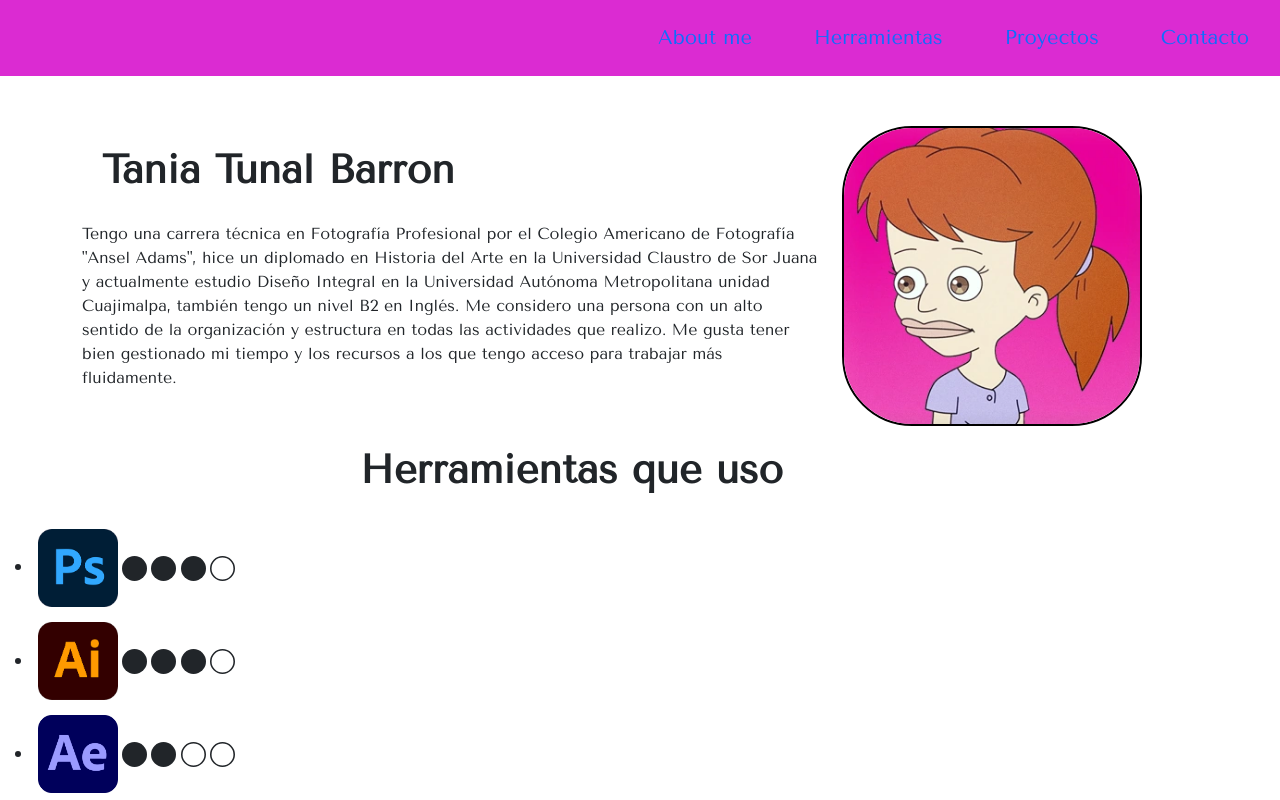
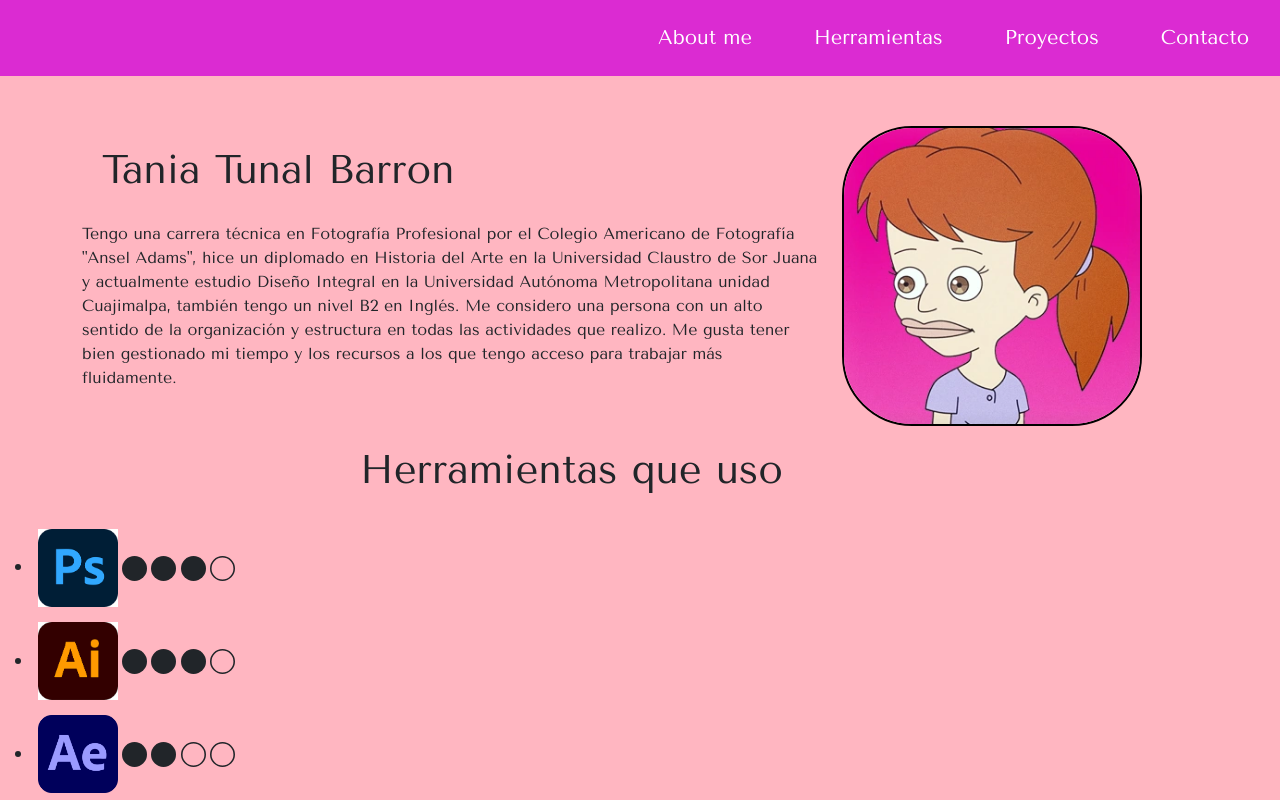
Before and after one commit to TTB91/ttb, a website: page index.html in a window 1280 px wide. Shown: the top 800 px of the page. Drawn offline with nearby package versions, Linux system fonts and the light colour scheme; a web font is replaced by a local one.

Commit message:
fixed stylesheet

```diff
--- a/index.html
+++ b/index.html
@@ -18,22 +18,17 @@
     <meta property="og:url" content="/this-page.html" />
     <meta property="og:site_name" content="Your Site Name" /> -->
 
-    <link href="style.css" rel="stylesheet" />
+    <link rel="stylesheet" href="style.css">
+
     <link rel="icon" type="image/svg+xml" href="src/img/favicon.svg" />
 
     <!-- importar bootstrap  -->
-    <link
-      href="https://cdn.jsdelivr.net/npm/bootstrap@5.3.3/dist/css/bootstrap.min.css"
-      rel="stylesheet"
-      integrity="sha384-QWTKZyjpPEjISv5WaRU9OFeRpok6YctnYmDr5pNlyT2bRjXh0JMhjY6hW+ALEwIH"
-      crossorigin="anonymous"
-    />
-    <script
-      src="https://cdn.jsdelivr.net/npm/bootstrap@5.3.3/dist/js/bootstrap.bundle.min.js"
-      integrity="sha384-YvpcrYf0tY3lHB60NNkmXc5s9fDVZLESaAA55NDzOxhy9GkcIdslK1eN7N6jIeHz"
-      crossorigin="anonymous"
-    ></script>
-    <!-- fin importacion bootstrap  -->
+  <link href="https://cdn.jsdelivr.net/npm/bootstrap@5.3.3/dist/css/bootstrap.min.css" rel="stylesheet"
+    integrity="sha384-QWTKZyjpPEjISv5WaRU9OFeRpok6YctnYmDr5pNlyT2bRjXh0JMhjY6hW+ALEwIH" crossorigin="anonymous" />
+  <script src="https://cdn.jsdelivr.net/npm/bootstrap@5.3.3/dist/js/bootstrap.bundle.min.js"
+    integrity="sha384-YvpcrYf0tY3lHB60NNkmXc5s9fDVZLESaAA55NDzOxhy9GkcIdslK1eN7N6jIeHz"
+    crossorigin="anonymous"></script>
+  <!-- fin importacion bootstrap  -->
 
 <!--Tipografia-->
     <link rel="preconnect" href="https://fonts.googleapis.com">
@@ -43,7 +38,7 @@
 
   </head>
 
-  </body class="bg-pink">
+  <body class="bg-pink">
 <!--BARRA DE NAVEGACIÓN-->
   <nav class="nav-bar">
 
@@ -87,7 +82,6 @@
   <meta charset="UTF-8" />
   <meta name="viewport" content="width=device-width, initial-scale=1.0" />
   <title>Hello World</title>
-  <link href='/style.css' rel='stylesheet'>
 </nav>
 
   <section>
--- /dev/null
+++ b/package.json
@@ -0,0 +1,5 @@
+{
+  "dependencies": {
+    "bootstrap": "^5.3.5"
+  }
+}
--- a/style.css
+++ b/style.css
@@ -1,7 +1,7 @@
 /* Add styles here */
 
 /* importar bootstrap */
-@import '~bootstrap/dist/css/bootstrap.min.css';
+@import "../node_modules/bootstrap/scss/bootstrap";
 
 
 .photo {
@@ -18,6 +18,11 @@ nav.nav-bar{
     background-color: rgb(219, 43, 210);
     font-size: 20px;
     margin-bottom: 50px;
+}
+
+
+nav.nav-bar a{
+    color: white;
 }
 
 nav.nav-link{
@@ -51,7 +56,7 @@ margin: 15px;
 }
 
  body.bg-pink {
-    background-color: lightpink;
+    background-color: lightpink !important;
 }
 
 #carouselExampleDark {
```
Also changed, not shown: 1 other file.
